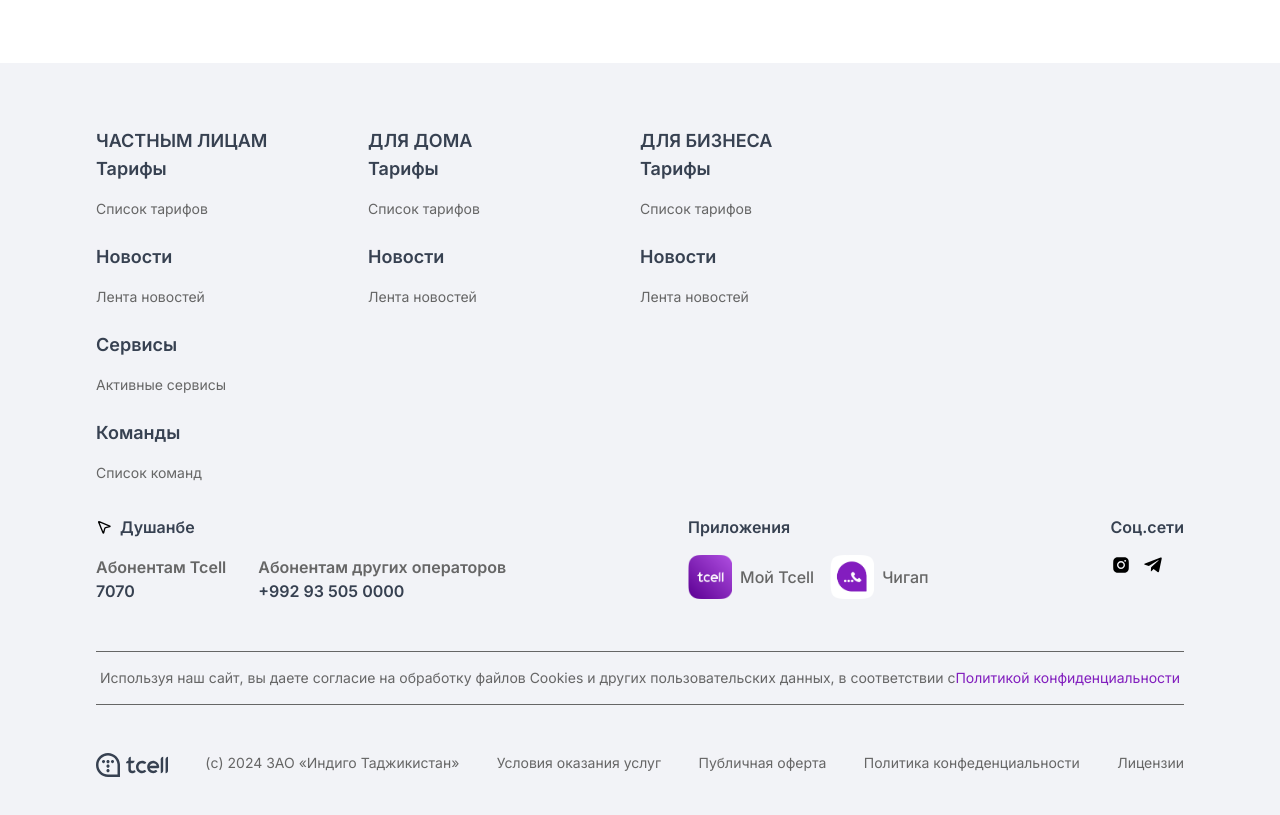
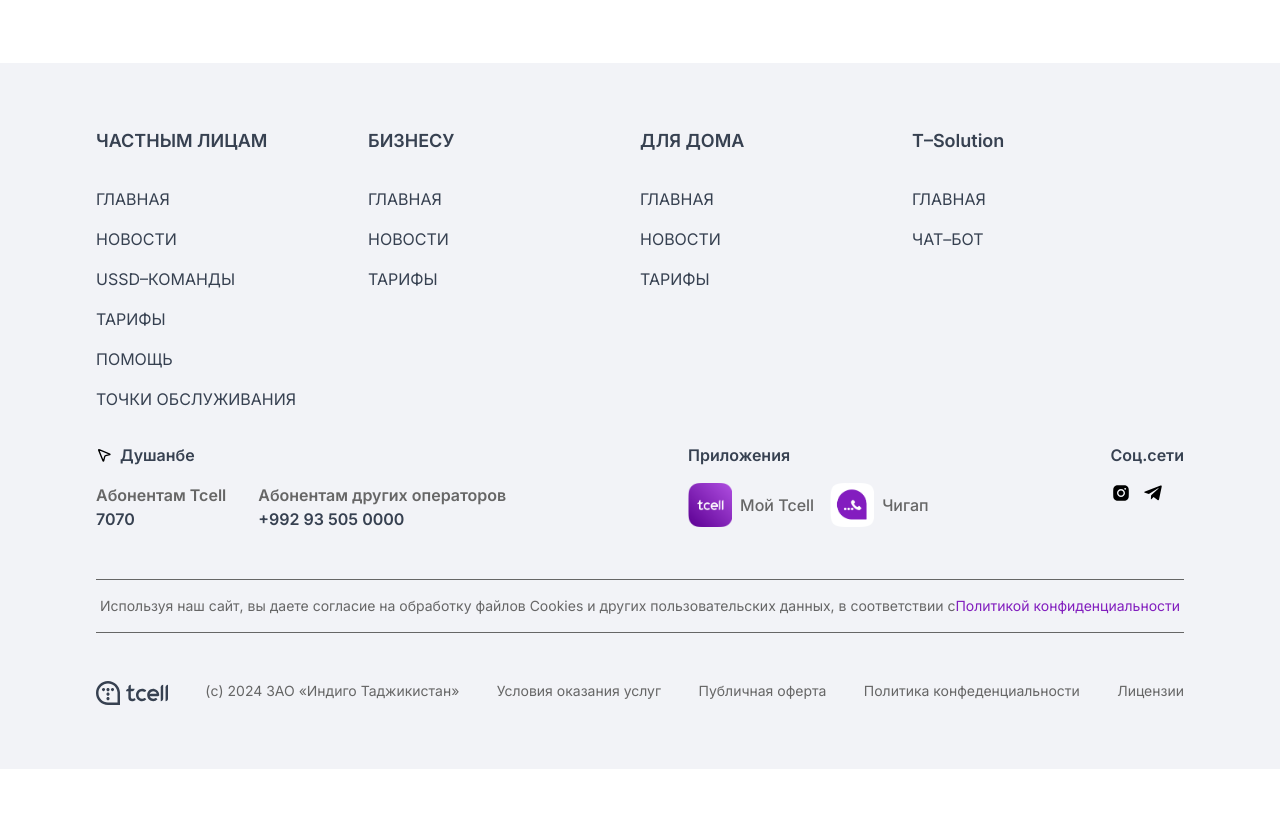
Before and after one commit to Shuhrat-web/tcell_website, a Next.js app: page /en/for-bussines in a window 1280 px wide. Shown: the part 2520-3335 px from the top of the page. After the commit the page ends 3289 px from the top, so only its background shows below. Built offline with nearby package versions, Linux system fonts and the light colour scheme.

Commit message:
addListsFooter

```diff
--- a/src/components/Ui/Layouts/Base/components/Footer/FooterRow.tsx
+++ b/src/components/Ui/Layouts/Base/components/Footer/FooterRow.tsx
@@ -6,21 +6,16 @@ import Link from 'next/link'
 const FooterRow = ({footerRow}:IFooterRowProps) => {
   return (
     <div>
-        <Title display='h3' size='lg'>{footerRow.title}</Title>
-        <div className='flex flex-col gap-y-6'>
+        <Title display='h3' size='lg' extraClass='mb-8'>{footerRow.title}</Title>
+        <div className='flex flex-col gap-y-4'>
             {footerRow.children?.map((rowParent,i) => (
                 <div key={i}>
-                    <Title size='lg'>{rowParent.title}</Title>
-                    <ul className='text-secondary text-sm space-y-2 mt-4'>
-                        {
-                            rowParent.children?.map((el,i) => (
-                                <li key={i}>
-                                    <Link href={el.url}>
-                                        {el.name}
-                                    </Link>
-                                </li>
-                            ))
-                        }
+                    <ul className='text-[#374151] text-base font-normal'>
+                        <li key={i}>
+                            <Link href={rowParent.url}>
+                                {rowParent.name}
+                            </Link>
+                        </li>
                     </ul>
                 </div>
             ))}
--- a/src/components/Ui/Layouts/Base/components/Footer/PcFooter.tsx
+++ b/src/components/Ui/Layouts/Base/components/Footer/PcFooter.tsx
@@ -18,40 +18,45 @@ const PcFooter = () => {
       title: "ЧАСТНЫМ ЛИЦАМ",
       children: [
         {
-          title: "Тарифы",
-          children: [
+          url: `/${locale}/`,
+          name: "ГЛАВНАЯ",
+        },
+        {
+          url: `/${locale}/posts`,
+          name: "НОВОСТИ",
+        },
+        {
+          url: `/${locale}/private-individuals/ussd-commands?module_id=1`,
+          name: "USSD–КОМАНДЫ",
+        },
         {
           url: `/${locale}/tarifs?category_id=1&module_id=1`,
-              name: "Список тарифов",
+          name: "ТАРИФЫ",
+        },
+        {
+          url: `/${locale}/help/faq?module_id=1`,
+          name: "ПОМОЩЬ",
+        },
+        {
+          url: `/${locale}/help/service-points?module_id=1`,
+          name: "ТОЧКИ ОБСЛУЖИВАНИЯ",
         },
       ],
     },
     {
-          title: "Новости",
+      title: "БИЗНЕСУ",
       children: [
         {
-              url: `/${locale}/posts?category_id=1&module_id=1`,
-              name: "Лента новостей",
-            },
-          ],
+          url: `/${locale}/`,
+          name: "ГЛАВНАЯ",
         },
         {
-          title: "Сервисы",
-          children: [
-            {
-              url: `/${locale}/services?module_id=1`,
-              name: "Активные сервисы",
-            },
-          ],
+          url: `/${locale}/posts`,
+          name: "НОВОСТИ",
         },
         {
-          title: "Команды",
-          children: [
-            {
-              url: `/${locale}/private-individuals/ussd-commands?module_id=1`,
-              name: "Список команд",
-            },
-          ],
+          url: `/${locale}/tarifs?category_id=1&module_id=1`,
+          name: "ТАРИФЫ",
         },
       ],
     },
@@ -59,54 +64,29 @@ const PcFooter = () => {
       title: "ДЛЯ ДОМА",
       children: [
         {
-          title: "Тарифы",
-          children: [
+          url: `/${locale}/`,
+          name: "ГЛАВНАЯ",
+        },
         {
-              url: `/${locale}/tarifs?category_id=2&module_id=3`,
-              name: "Список тарифов",
+          url: `/${locale}/posts`,
+          name: "НОВОСТИ",
         },
-          ],
-        },
-        // {
-        //   title: 'IP Телевидение',
-        //   children:[
-        //     {
-        //       url: `/${locale}/for-home/ip-television`,
-        //       name: 'Информация'
-        //     }
-        //   ]
-        // },
         {
-          title: "Новости",
-          children: [
-            {
-              url: `/${locale}/posts?module_id=3`,
-              name: "Лента новостей",
-            },
-          ],
+          url: `/${locale}/tarifs?category_id=1&module_id=1`,
+          name: "ТАРИФЫ",
         },
       ],
     },
     {
-      title: "ДЛЯ БИЗНЕСА",
+      title: "T–Solution",
       children: [
         {
-          title: "Тарифы",
-          children: [
-            {
-              url: `/${locale}/tarifs?category_id=3&module_id=2`,
-              name: "Список тарифов",
-            },
-          ],
+          url: `/${locale}/`,
+          name: "ГЛАВНАЯ",
         },
         {
-          title: "Новости",
-          children: [
-            {
-              url: `/${locale}/posts?&module_id=2`,
-              name: "Лента новостей",
-            },
-          ],
+          url: `/${locale}/t-solution/chat-bot?module_id=4`,
+          name: "ЧАТ–БОТ",
         },
       ],
     },
@@ -128,18 +108,18 @@ const PcFooter = () => {
           ))}
         </div>
 
-        <div className="mt-8 grid grid-cols-1 lg:grid-cols-2 gap-4 xl:flex justify-between">
+        <div className="mt-8 grid grid-cols-1 gap-4 lg:grid-cols-2 xl:flex justify-between">
 
           <div className="space-y-4">
             <div className="flex space-x-2 items-center">
               <LuMousePointer2 /> <Title>Душанбе</Title>
             </div>
-            <ul className="flex gap-8">
+            <ul className="flex-row md:flex lg:flex xl:flex gap-8">
               <li>
                 <Title color="secondary">Абонентам Tcell</Title>
                 <Title>7070</Title>
               </li>
-              <li>
+              <li className="mt-4 md:mt-0 lg:mt-0 xl:mt-0">
                 <Title color="secondary">Абонентам других операторов</Title>
                 <Title>+992 93 505 0000</Title>
               </li>
```
Also changed, not shown: src/components/Ui/Layouts/Base/lib/types/IBaseLayoutTypes.ts (+1 -6 lines). Lines whose indentation alone changed are shown as unchanged.
